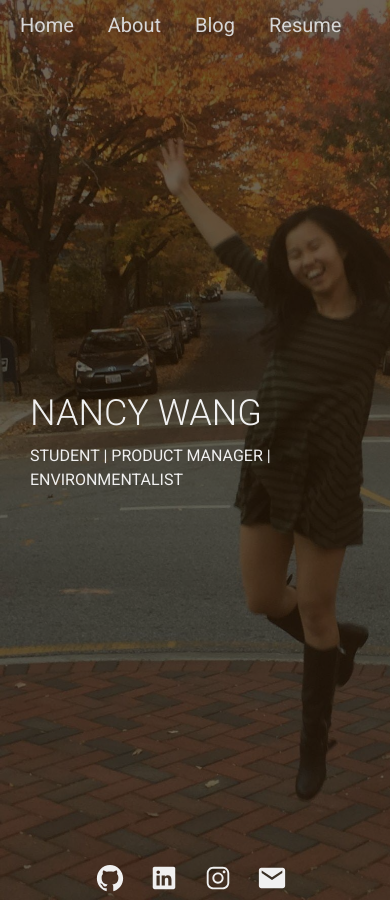
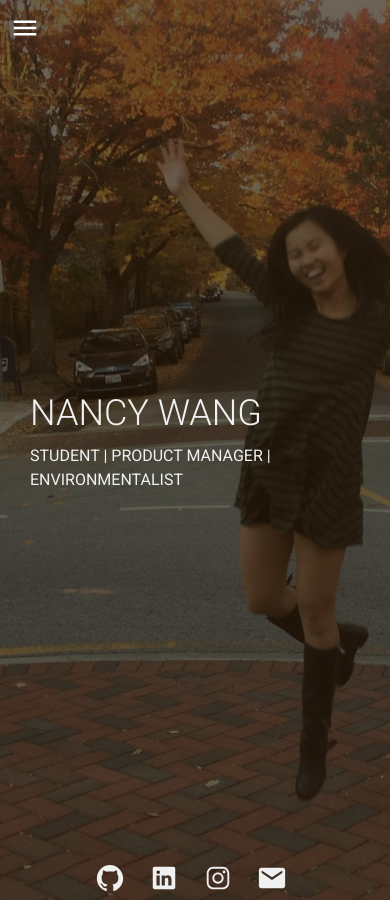
Before and after one commit to nancy-wang/nancy-wang.com, a Jekyll site: the page built from index.html, in a window 390 px wide. Built offline with Jekyll 4.4.1, drawn with Linux system fonts in a browser that asks for light colours.

Commit message:
Mobile Navigation Complete

```diff
--- a/_includes/navigation-main.html
+++ b/_includes/navigation-main.html
@@ -1,7 +1,21 @@
 <nav class="navigation-bar">
+    <button class="menu" id="nav-button">
+        <ion-icon name="menu"></ion-icon>
+    </button>
     {% for item in site.data.navigation %}
     <a href="{{ item.link | relative_url }}">
         {{ item.name }}
     </a>
     {% endfor %}
 </nav>
+<div id="mobile-nav">
+    <div class="link-wrapper">
+        <div class="centered-links">
+            {% for item in site.data.navigation %}
+            <a href="{{ item.link | relative_url }}">
+                {{ item.name }}
+            </a>
+            {% endfor %}
+        </div>
+    </div>
+</div>
--- a/_layouts/default.html
+++ b/_layouts/default.html
@@ -29,9 +30,10 @@
             src="https://stackpath.bootstrapcdn.com/bootstrap/4.3.1/js/bootstrap.min.js"
             integrity="sha384-JjSmVgyd0p3pXB1rRibZUAYoIIy6OrQ6VrjIEaFf/nJGzIxFDsf4x0xIM+B07jRM"
             crossorigin="anonymous"></script>
+        {% if site.animate-text %}
         <script src="https://cdn.jsdelivr.net/npm/typed.js@2.0.9"></script>
-        {% if site.animate-text %}
+        <script src="/assets/js/typed_conf.js"></script>
+        {% endif %}
         <script src="/assets/js/myscript.js"></script>
-        {% endif %}
     </body>
 </html>
--- a/_sass/base.scss
+++ b/_sass/base.scss
@@ -9,12 +9,15 @@
 // Variables
 $font-family-base: 'Roboto', sans-serif;
 $background-filter: rgba(36, 19, 0, 0.658);
+$nav-background: rgba(0, 0, 0, 0.8);
 $landing-text-color: #f0f0f0;
 
 $background-image-desktop: url("../images/home1.jpg");
 $background-image-mobile: url("../images/home.jpg");
 $background-z-index: -100;
 $background-filter-z-index: -99;
+$navbar-z-index: 100;
+$nav-menu-z-index: 99;
 
 $header-font-size-desktop: 54px;
 $header-font-size-mobile: 36px;
--- a/_sass/navigation.scss
+++ b/_sass/navigation.scss
@@ -2,10 +2,11 @@
     position: fixed;
     top: 0;
     left: 0;
+    z-index: $navbar-z-index;
     a {
         display: inline-block;
         text-decoration: none;
-        color: darken( $landing-text-color, 10%);
+        color: darken($landing-text-color, 10%);
         font-family: $font-family-base;
         font-weight: 500;
         font-size: $navbar-font-size;
@@ -17,4 +18,54 @@
         text-decoration: none;
         color: white;
     }
+    button.menu {
+        display: none;
+        font-size: 30px;
+        color: darken($landing-text-color, 10%);
+        border: none;
+        background: transparent;
+        padding: 10px;
+    }
+    button.menu:hover {
+        transition-duration: 0.2s;
+        color: white;
+    }
 }
+
+#mobile-nav {
+    display: none;
+    position: fixed;
+    height: 100vh;
+    width: 100%;
+    background-color: $nav-background;
+    z-index: $nav-menu-z-index;
+    .link-wrapper {
+        height: 100%;
+        width: 100%;
+        display: table;
+        .centered-links {
+            display: table-cell;
+            vertical-align: middle;
+            a {
+                display: block;
+                width: 100%;
+                text-decoration: none;
+                text-align: center;
+                color: $landing-text-color;
+                font-size: $navbar-font-size;
+                padding: 15px;
+            }
+        }
+    }
+}
+
+@media (max-width: 640px) {
+    .navigation-bar {
+        button.menu {
+            display: block;
+        }
+        a {
+            display: none;
+        }
+    }
+}
--- a/assets/js/myscript.js
+++ b/assets/js/myscript.js
@@ -1,15 +1,6 @@
 // Main Javascript
-console.log("Welcome to Nancy's Website!");
-
-
-// Typing animation on landing page
-var options = {
-    strings: [
-        "&nbsp;STUDENT",
-        "&nbsp;PRODUCT MANAGER",
-        "&nbsp;SOFTWARE ENGINEER",
-        "n ENVIRONMENTALIST"],
-    typeSpeed: 80,
-    backDelay: 1000,
-}
-var typed = new Typed(".element", options);
+$(document).ready(function () {
+    $("#nav-button").click(function () {
+        $("#mobile-nav").fadeToggle(200);
+    });
+});
```
Also changed, not shown: other parts of _layouts/default.html (+3 -2 lines), assets/js/typed_conf.js (added, +12 -0 lines).
